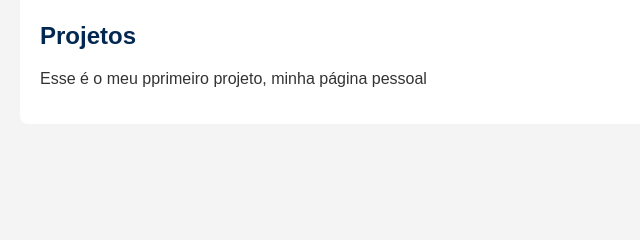
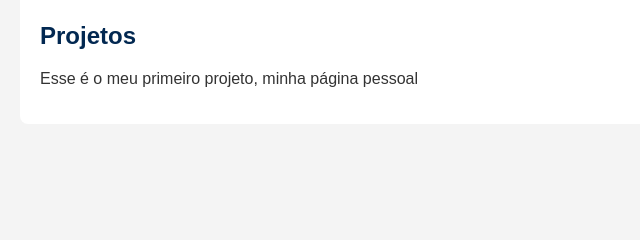
Before and after one commit to gabrielcpolitano/Pagina_Estatica, a plain HTML site: page index.html in a window 1280 px wide. Shown: the part 300-540 px from the top of the page, 0-640 px from the left. Drawn offline with Linux system fonts and the light colour scheme.

Commit message:
Correção

```diff
--- a/index.html
+++ b/index.html
@@ -15,7 +15,7 @@
     </section>
     <section>
         <h2>Projetos</h2>
-        <p>Esse é o meu pprimeiro projeto, minha página pessoal</p>
+        <p>Esse é o meu primeiro projeto, minha página pessoal</p>
     </section>
     <footer>
         <p>Contato: <a href="gabriel.cpolitano@gmail.com">gabriel.cpolitano@gmail.com</a></p>
```
